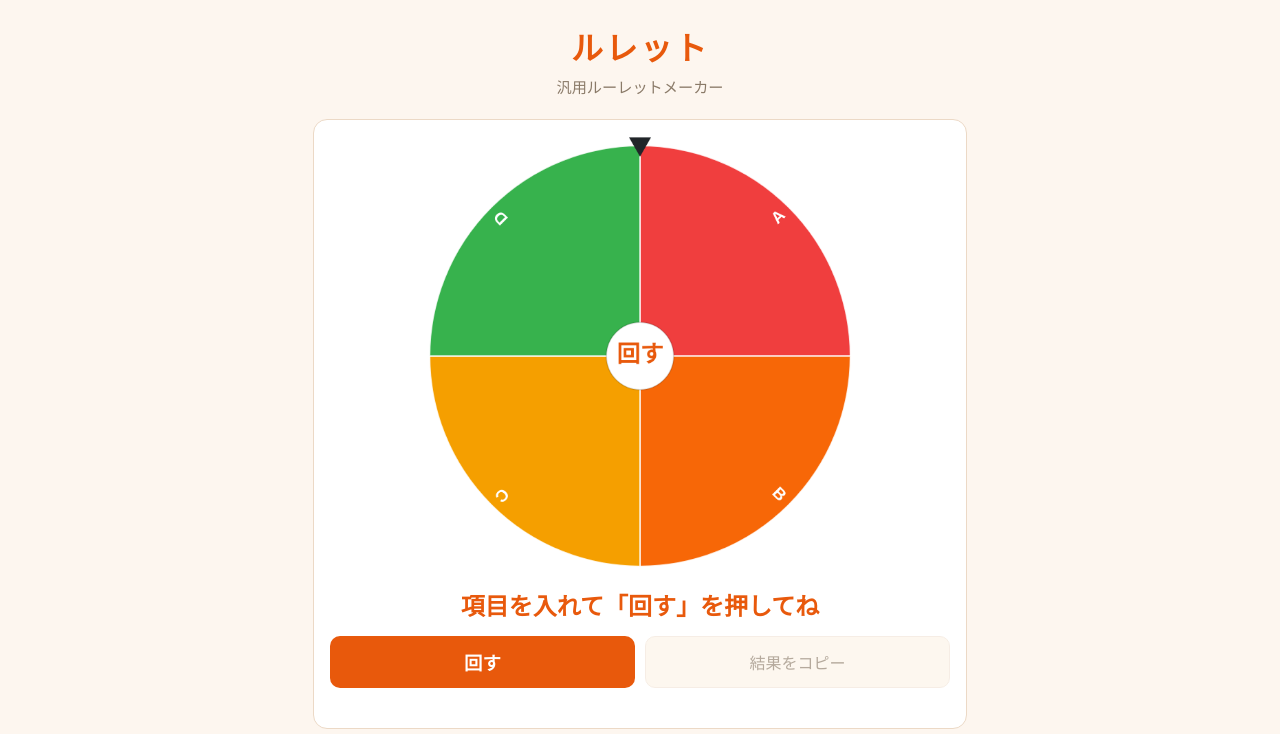
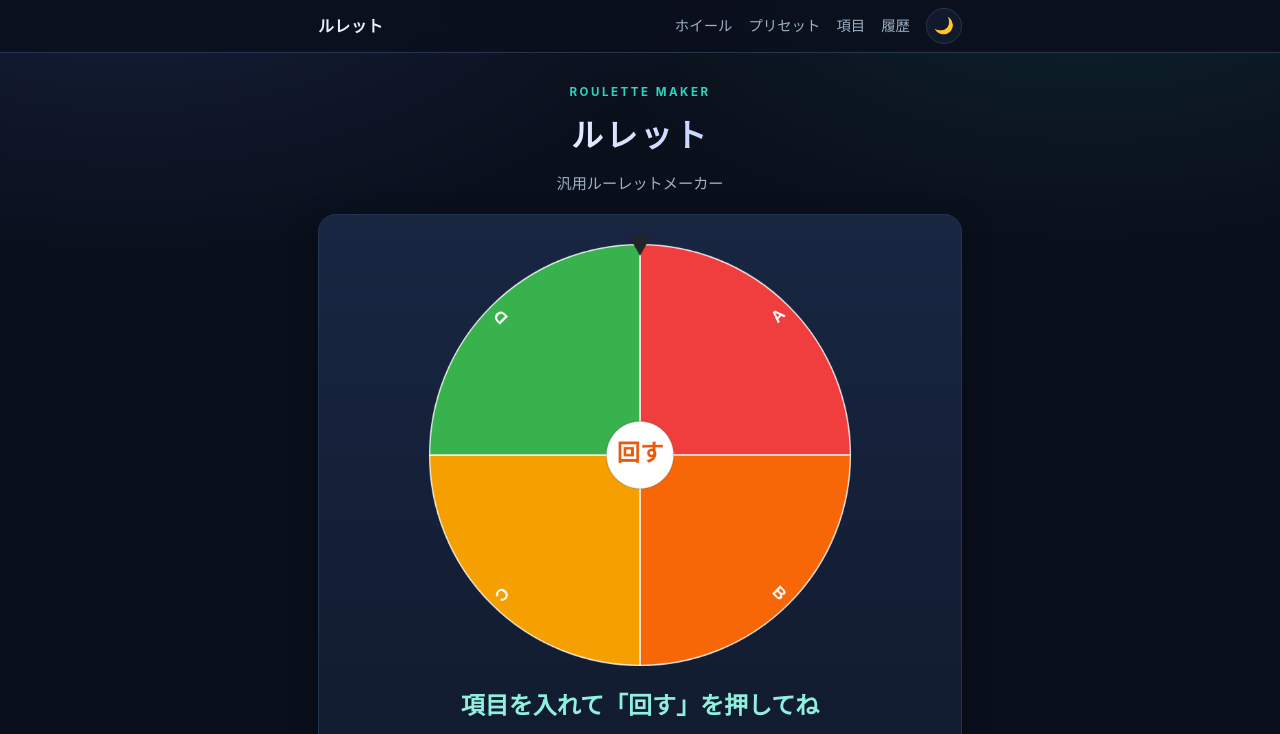
Before and after one commit to mabu-works/ruletto, a plain HTML site: page index.html in a window 1280 px wide. Shown: the top 734 px of the page. Drawn offline with Linux system fonts and the light colour scheme.

Commit message:
全体再設計＋仕様メモをREADMEに記録
当選判定の一貫性・確率分布の検証結果、境界同点の注記、
重複名/空欄の許容、保存仕様を明記。生成ロジックは無変更、
テストで問題なしを確認済み。

```diff
--- a/app.js
+++ b/app.js
@@ -309,3 +309,27 @@ renderItems();
 drawWheel();
 syncBulk();
 renderHistory();
+
+// ===== テーマ切り替え（見た目のみ・ルーレットの動作には影響しない） =====
+(function initTheme() {
+  var root = document.documentElement;
+  if (!root || !root.getAttribute || !root.setAttribute) return;
+  function apply(theme) {
+    root.setAttribute("data-theme", theme);
+    var btn = document.getElementById("themeToggle");
+    if (btn) btn.textContent = theme === "light" ? "☀️" : "🌙";
+  }
+  var current = root.getAttribute("data-theme");
+  if (current !== "light" && current !== "dark") {
+    try { current = localStorage.getItem("ruletto-theme"); } catch (e) { current = null; }
+  }
+  apply(current === "light" ? "light" : "dark");
+  var btn = document.getElementById("themeToggle");
+  if (btn && btn.addEventListener) {
+    btn.addEventListener("click", function () {
+      var next = root.getAttribute("data-theme") === "light" ? "dark" : "light";
+      apply(next);
+      try { localStorage.setItem("ruletto-theme", next); } catch (e) { /* 保存できなくても切り替え自体は有効 */ }
+    });
+  }
+})();
--- a/index.html
+++ b/index.html
@@ -5,20 +5,44 @@
 <meta name="viewport" content="width=device-width, initial-scale=1.0">
 <title>ルレット｜汎用ルーレットメーカー</title>
 <meta name="description" content="項目を入れるだけでカラフルなルーレットが作れるWebメーカー。プリセットと共有リンク、履歴つき。">
-<meta name="theme-color" content="#e8590c">
+<meta name="theme-color" content="#0a0f1c">
 <link rel="manifest" href="manifest.webmanifest">
 <link rel="icon" href="icons/icon-192.png" type="image/png">
 <link rel="apple-touch-icon" href="icons/icon-192.png">
+<script>
+try {
+  var savedTheme = localStorage.getItem("ruletto-theme");
+  if (savedTheme === "light" || savedTheme === "dark") {
+    document.documentElement.setAttribute("data-theme", savedTheme);
+  }
+} catch (e) { /* テーマ保存が使えない環境ではダークを既定にする */ }
+</script>
 <link rel="stylesheet" href="style.css">
 </head>
 <body>
-<header class="site-header">
-  <h1>ルレット</h1>
-  <p class="tagline">汎用ルーレットメーカー</p>
+<nav class="topbar">
+  <div class="wrap topbar-in">
+    <a class="brand" href="#top">ルレット</a>
+    <span class="topbar-links">
+      <a href="#wheel-sec">ホイール</a>
+      <a href="#preset-sec">プリセット</a>
+      <a href="#items-sec">項目</a>
+      <a href="#historyCard">履歴</a>
+      <button type="button" class="theme-toggle" id="themeToggle" aria-label="テーマ切り替え">🌙</button>
+    </span>
+  </div>
+</nav>
+
+<header class="site-header" id="top">
+  <div class="wrap">
+    <p class="eyebrow">ROULETTE MAKER</p>
+    <h1>ルレット</h1>
+    <p class="tagline lead">汎用ルーレットメーカー</p>
+  </div>
 </header>
 
-<main>
-  <section class="card wheel-card">
+<main class="wrap">
+  <section class="card wheel-card" id="wheel-sec">
     <div class="canvas-wrap">
       <canvas id="wheelCanvas" width="640" height="640"></canvas>
     </div>
@@ -30,7 +54,7 @@
     <p id="copyMsg" class="note" aria-live="polite"></p>
   </section>
 
-  <section class="card">
+  <section class="card" id="preset-sec">
     <h2>プリセット</h2>
     <div class="actions">
       <button class="btn btn-sub preset-btn" type="button" data-preset="dinner">晩ごはん</button>
@@ -39,7 +63,7 @@
     </div>
   </section>
 
-  <section class="card">
+  <section class="card" id="items-sec">
     <h2>項目（<span id="itemCount">0</span>件）</h2>
     <div id="itemsList" class="edit-list"></div>
     <div class="actions">
@@ -61,7 +85,7 @@
   </section>
 </main>
 
-<footer class="site-footer">
+<footer class="site-footer wrap">
   <p>ルレット — 入力内容はブラウザ内でのみ処理されます</p>
 </footer>
 
--- a/style.css
+++ b/style.css
@@ -1,76 +1,162 @@
 :root {
-  --bg: #fdf6ef;
-  --card: #ffffff;
-  --text: #2b2118;
-  --muted: #8a7a68;
-  --border: #ecd9c6;
-  --primary: #e8590c;
+  --bg: #0a0f1c;
+  --panel: #111a2c;
+  --panel-2: #182642;
+  --border: #263650;
+  --text: #ecf1f8;
+  --muted: #9db1c7;
+  --accent: #6a8dff;
+  --accent-2: #2dd4bf;
+  --ok: #34c759;
+  --shadow: 0 10px 30px rgba(0, 0, 0, 0.35);
+  --bar-bg: rgba(10, 15, 28, 0.82);
+  --input-bg: rgba(10, 15, 28, 0.45);
+  --winner: #8ef0dd;
+  /* 旧変数名の互換エイリアス（既存セレクタ用） */
+  --card: var(--panel);
+  --primary: var(--accent);
   --primary-text: #ffffff;
-  --sub-bg: #fbeedd;
-  --sub-text: #5c4326;
+  --sub-bg: var(--panel-2);
+  --sub-text: var(--text);
+  color-scheme: dark;
+}
+:root[data-theme="light"] {
+  --bg: #f3f5fa;
+  --panel: #ffffff;
+  --panel-2: #edf1f8;
+  --border: #d5dfec;
+  --text: #17263e;
+  --muted: #5b6f88;
+  --shadow: 0 8px 24px rgba(30, 50, 90, 0.10);
+  --bar-bg: rgba(243, 245, 250, 0.88);
+  --input-bg: #ffffff;
+  --winner: #0f766e;
+  color-scheme: light;
+}
+* { box-sizing: border-box; }
+html, body { margin: 0; padding: 0; }
+html { scroll-behavior: smooth; }
+body {
+  background:
+    radial-gradient(900px 480px at 85% -5%, rgba(45, 212, 191, 0.10) 0%, transparent 60%),
+    radial-gradient(1100px 620px at 10% -10%, rgba(106, 141, 255, 0.14) 0%, transparent 55%),
+    var(--bg);
+  background-attachment: fixed;
+  color: var(--text);
+  font-family: -apple-system, BlinkMacSystemFont, "Hiragino Kaku Gothic ProN",
+    "Hiragino Sans", "Noto Sans JP", "Yu Gothic", sans-serif;
+  line-height: 1.65;
+  -webkit-font-smoothing: antialiased;
+}
+.wrap { max-width: 680px; margin: 0 auto; padding: 0 18px; }
+
+.topbar {
+  position: sticky;
+  top: 0;
+  z-index: 50;
+  background: var(--bar-bg);
+  -webkit-backdrop-filter: blur(10px);
+  backdrop-filter: blur(10px);
+  border-bottom: 1px solid var(--border);
+}
+.topbar-in {
+  display: flex;
+  align-items: center;
+  gap: 14px;
+  min-height: 52px;
+}
+.brand {
+  color: var(--text);
+  font-weight: 800;
+  text-decoration: none;
+  letter-spacing: 0.02em;
+  white-space: nowrap;
+}
+.topbar-links {
+  margin-left: auto;
+  display: inline-flex;
+  align-items: center;
+  gap: 16px;
+}
+.topbar-links a {
+  color: var(--muted);
+  text-decoration: none;
+  font-size: 0.9rem;
+  white-space: nowrap;
+}
+.topbar-links a:hover { color: var(--text); }
+.theme-toggle {
+  background: var(--panel);
+  border: 1px solid var(--border);
+  border-radius: 999px;
+  width: 36px; height: 36px;
+  font-size: 1rem;
+  cursor: pointer;
+  color: var(--text);
+  line-height: 1;
+}
+@media (max-width: 560px) {
+  .topbar-links a { display: none; }
 }
 
-@media (prefers-color-scheme: dark) {
-  :root {
-    --bg: #1d1712;
-    --card: #2a211a;
-    --text: #f5ead9;
-    --muted: #b3a28c;
-    --border: #4d3d2d;
-    --primary: #f76707;
-    --sub-bg: #3a2d20;
-    --sub-text: #ecd9bd;
-  }
+.site-header { padding: 30px 0 10px; text-align: center; }
+.eyebrow {
+  color: var(--accent-2);
+  letter-spacing: 0.22em;
+  font-size: 0.72rem;
+  font-weight: 700;
+  margin: 0 0 8px;
 }
-
-* { box-sizing: border-box; }
-
-body {
-  margin: 0;
-  font-family: "Hiragino Kaku Gothic ProN", "Hiragino Sans", "Noto Sans JP",
-    "Yu Gothic UI", "Yu Gothic", Meiryo, system-ui, sans-serif;
-  background: var(--bg);
-  color: var(--text);
-  line-height: 1.6;
-}
-
-.site-header {
-  text-align: center;
-  padding: 1.4rem 1rem 0.4rem;
-}
-
 .site-header h1 {
-  margin: 0;
+  margin: 0 0 8px;
   font-size: 2rem;
   letter-spacing: 0.08em;
-  color: var(--primary);
+  background: linear-gradient(92deg, #ffffff 20%, #b9ccff 70%, #8ef0dd 100%);
+  -webkit-background-clip: text;
+  background-clip: text;
+  -webkit-text-fill-color: transparent;
+  color: transparent;
 }
-
-.tagline {
+:root[data-theme="light"] .site-header h1 {
+  background: linear-gradient(92deg, #17263e 20%, #3355aa 70%, #0f766e 100%);
+  -webkit-background-clip: text;
+  background-clip: text;
+}
+.tagline, .lead {
   margin: 0.1rem 0 0;
   color: var(--muted);
   font-size: 0.95rem;
 }
 
-main {
-  max-width: 680px;
-  margin: 0 auto;
-  padding: 0.8rem;
+main.wrap {
   display: flex;
   flex-direction: column;
-  gap: 0.9rem;
+  gap: 16px;
+  padding-top: 8px;
+  padding-bottom: 8px;
 }
 
 .card {
-  background: var(--card);
+  background: linear-gradient(180deg, var(--panel-2), var(--panel));
   border: 1px solid var(--border);
-  border-radius: 14px;
-  padding: 1rem;
+  border-radius: 18px;
+  padding: 20px;
+  box-shadow: var(--shadow);
 }
 
 .card h2 {
+  position: relative;
   margin: 0 0 0.7rem;
   font-size: 1.05rem;
+  padding-left: 14px;
+}
+.card h2::before {
+  content: "";
+  position: absolute;
+  left: 0; top: 0.18em; bottom: 0.18em;
+  width: 4px;
+  border-radius: 2px;
+  background: linear-gradient(180deg, var(--accent), var(--accent-2));
 }
 
 .subhead {
@@ -93,7 +179,7 @@ canvas#wheelCanvas {
   font-weight: 800;
   min-height: 2.4rem;
   margin: 0.7rem 0;
-  color: var(--primary);
+  color: var(--winner);
   word-break: break-all;
 }
 
@@ -109,18 +195,24 @@ canvas#wheelCanvas {
 .btn {
   appearance: none;
   border: 1px solid var(--border);
-  border-radius: 10px;
+  border-radius: 14px;
   padding: 0.6rem 1rem;
   font-size: 1rem;
   cursor: pointer;
-  background: var(--sub-bg);
-  color: var(--sub-text);
+  background: var(--panel-2);
+  color: var(--text);
+  transition: transform 0.15s ease, border-color 0.15s ease;
+}
+.btn:hover { border-color: var(--accent-2); transform: translateY(-1px); }
+.btn:disabled { opacity: 0.45; cursor: not-allowed; transform: none; }
+.btn:focus-visible, a:focus-visible, button:focus-visible,
+input:focus-visible, textarea:focus-visible {
+  outline: 2px solid var(--accent);
+  outline-offset: 2px;
 }
 
-.btn:disabled { opacity: 0.45; cursor: not-allowed; }
-
 .btn-primary {
-  background: var(--primary);
+  background: linear-gradient(135deg, var(--accent), var(--accent-2));
   color: var(--primary-text);
   border-color: transparent;
   font-weight: 700;
@@ -147,8 +239,8 @@ canvas#wheelCanvas {
   padding: 0.55rem 0.7rem;
   font-size: 1rem;
   border: 1px solid var(--border);
-  border-radius: 9px;
-  background: var(--bg);
+  border-radius: 12px;
+  background: var(--input-bg);
   color: var(--text);
 }
 
@@ -171,8 +263,8 @@ textarea {
   padding: 0.6rem 0.7rem;
   font-size: 1rem;
   border: 1px solid var(--border);
-  border-radius: 9px;
-  background: var(--bg);
+  border-radius: 12px;
+  background: var(--input-bg);
   color: var(--text);
   font-family: inherit;
   resize: vertical;
@@ -205,5 +297,13 @@ textarea {
   text-align: center;
   color: var(--muted);
   font-size: 0.85rem;
-  padding: 0.6rem 1rem 1.6rem;
+  padding-top: 14px;
+  padding-bottom: 30px;
+  margin-top: 10px;
+  border-top: 1px solid var(--border);
 }
+
+@media (prefers-reduced-motion: reduce) {
+  html { scroll-behavior: auto; }
+  .btn { transition: none; }
+}
--- a/sw.js
+++ b/sw.js
@@ -1,4 +1,4 @@
-const CACHE_NAME = "ruletto-v1";
+const CACHE_NAME = "ruletto-v2";
 const CORE = [
   "./",
   "./index.html",
```
Also changed, not shown: README.md, manifest.webmanifest, 1 other file.
